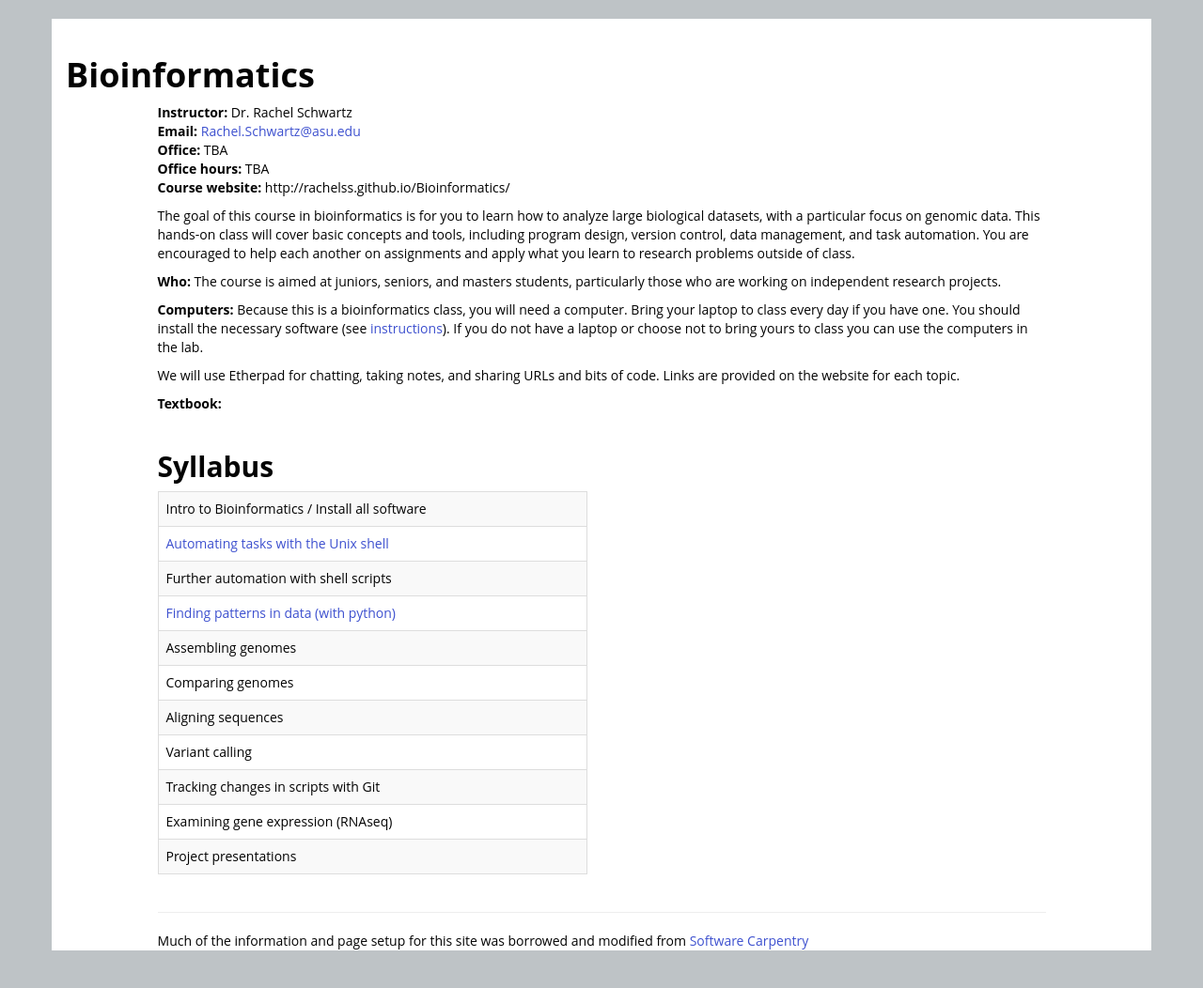
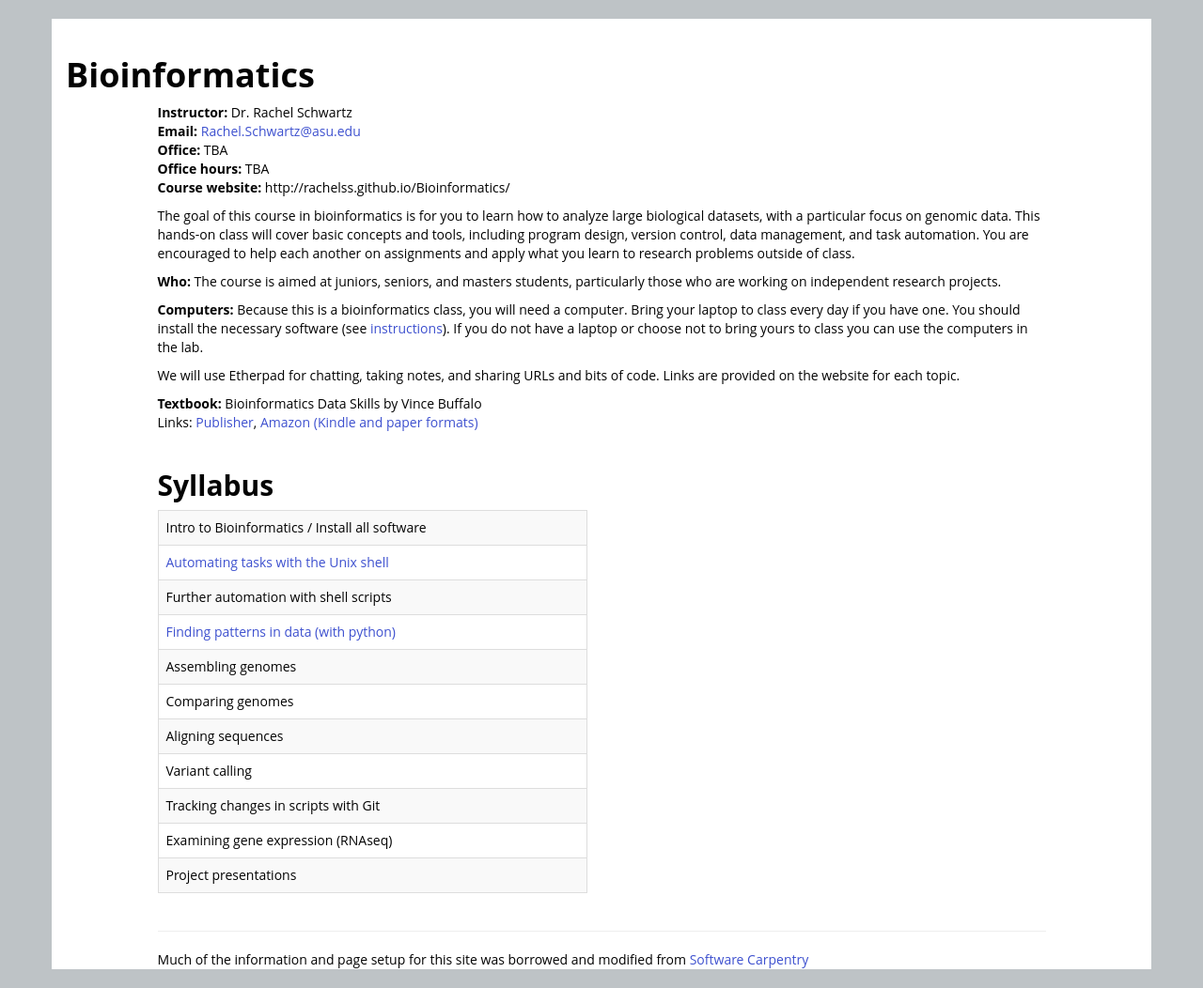
Before and after one commit to rachelss/Bioinformatics, a Jekyll site: the page built from index.html, in a window 1280 px wide. Shown: the whole page at 94% size. Built offline with Jekyll 4.4.1, drawn with Linux system fonts in a browser that asks for light colours; nearby versions of some CDN libraries; library files that are not in the unit come from our copies.

```diff
--- a/index.html
+++ b/index.html
@@ -40,7 +40,8 @@
 </p>
 
 <p id="textbook">
-  <strong>Textbook:</strong>
+  <strong>Textbook:</strong> Bioinformatics Data Skills by Vince Buffalo<br>
+  Links: <a href=http://shop.oreilly.com/product/0636920030157.do>Publisher</a>, <a href = http://www.amazon.com/Bioinformatics-Data-Skills-Reproducible-Research/dp/1449367372/ref=asap_bc?ie=UTF8>Amazon (Kindle and paper formats)</a>
 </p>
 
 <!--
```
